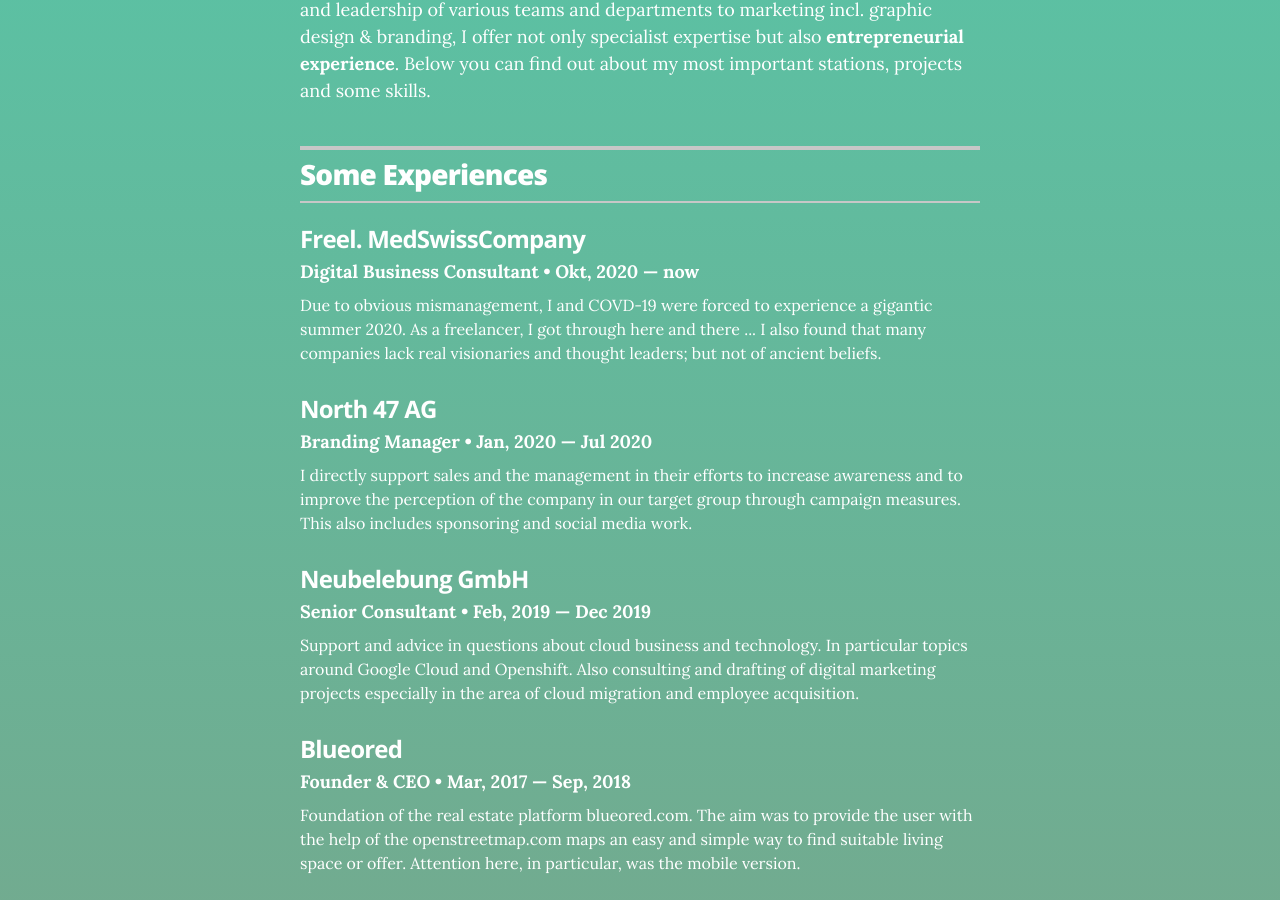
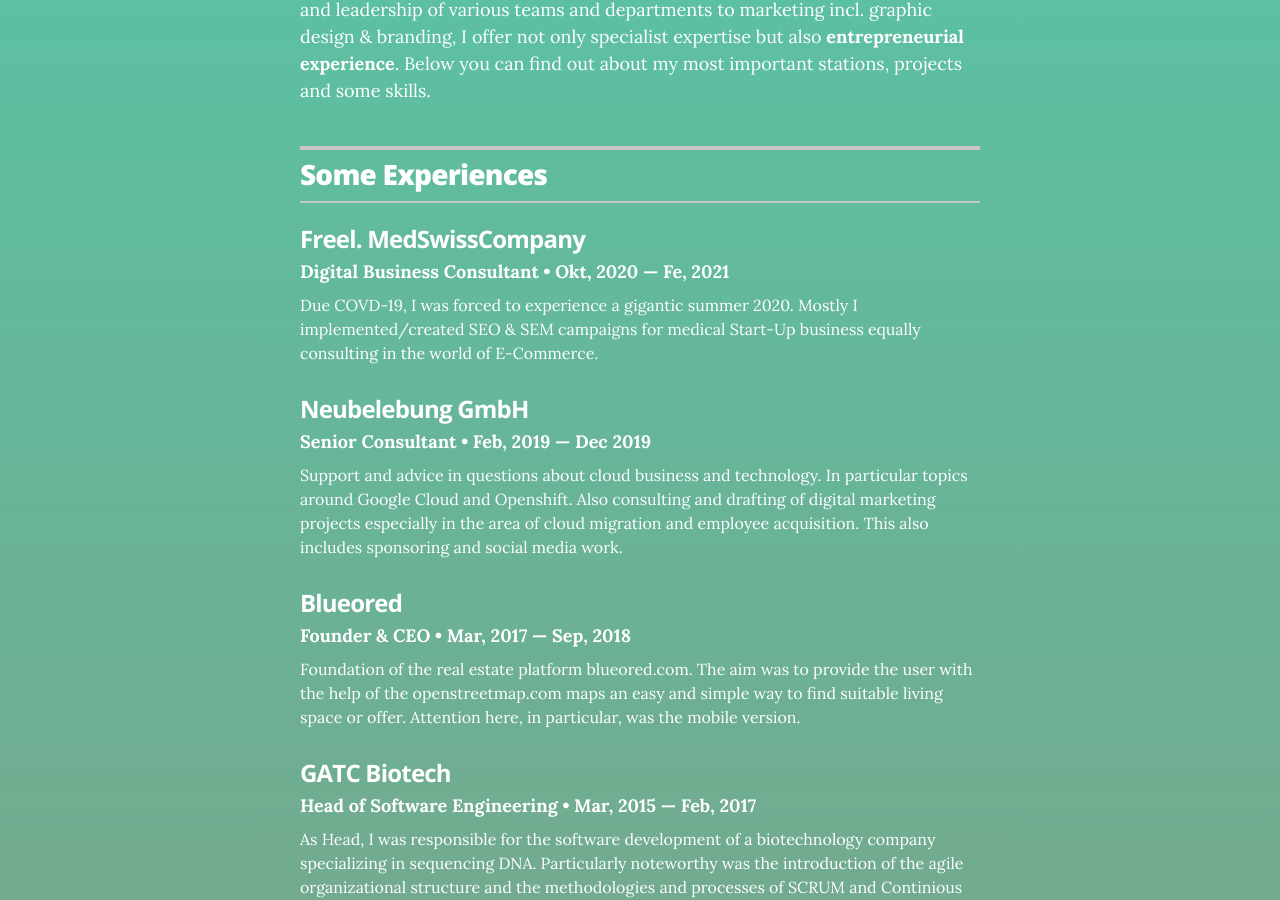
Before and after one commit to borishager/borishager.github.io, a Jekyll site: the page built from index.html, in a window 1280 px wide and 900 px high, scrolled down 220 px. Built offline with Jekyll 4.4.1, drawn with Linux system fonts in a browser that asks for light colours.

Commit message:
Update experience.yml

```diff
--- a/_data/experience.yml
+++ b/_data/experience.yml
@@ -3,20 +3,14 @@
 # freelancer
 - company:  Freel. MedSwissCompany
   position: Digital Business Consultant
-  duration: Okt, 2020 &mdash; now
-  summary: Due to obvious mismanagement, I and COVD-19 were forced to experience a gigantic summer 2020. As a freelancer, I got through here and there ... I also found that many companies lack real visionaries and thought leaders; but not of ancient beliefs.
-
-# north 47
-- company: North 47 AG
-  position: Branding Manager
-  duration: Jan, 2020 &mdash; Jul 2020
-  summary: I directly support sales and the management in their efforts to increase awareness and to improve the perception of the company in our target group through campaign measures. This also includes sponsoring and social media work.
+  duration: Okt, 2020 &mdash; Fe, 2021
+  summary: Due COVD-19, I was forced to experience a gigantic summer 2020. Mostly I implemented/created SEO & SEM campaigns for medical Start-Up business equally consulting in the world of E-Commerce.
 
 # neubelebung
 - company: Neubelebung GmbH
   position: Senior Consultant
   duration: Feb, 2019 &mdash; Dec 2019
-  summary: Support and advice in questions about cloud business and technology. In particular topics around Google Cloud and Openshift. Also consulting and drafting of digital marketing projects especially in the area of cloud migration and employee acquisition.
+  summary: Support and advice in questions about cloud business and technology. In particular topics around Google Cloud and Openshift. Also consulting and drafting of digital marketing projects especially in the area of cloud migration and employee acquisition. This also includes sponsoring and social media work.
 
 # blueored
 - company: Blueored
```
